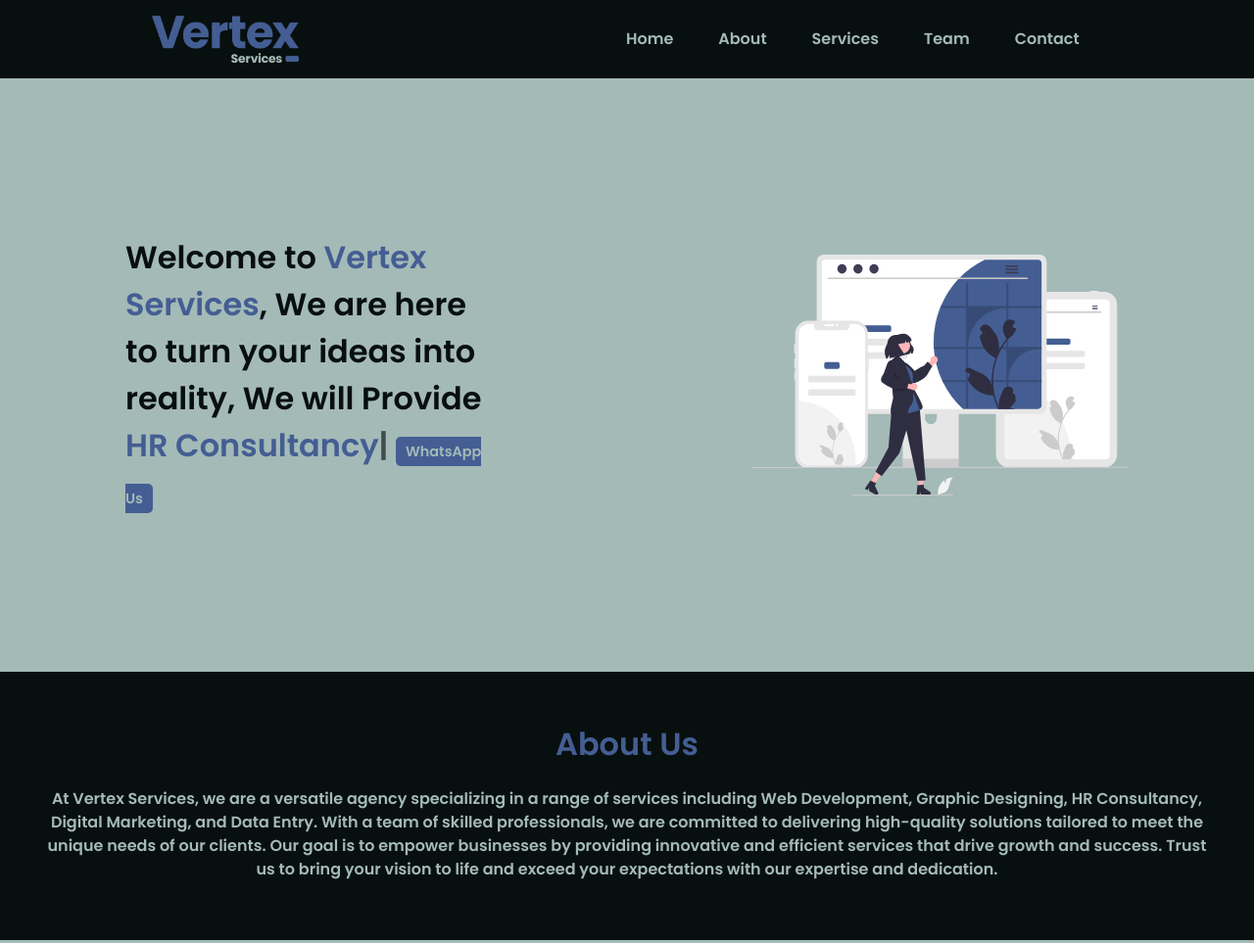
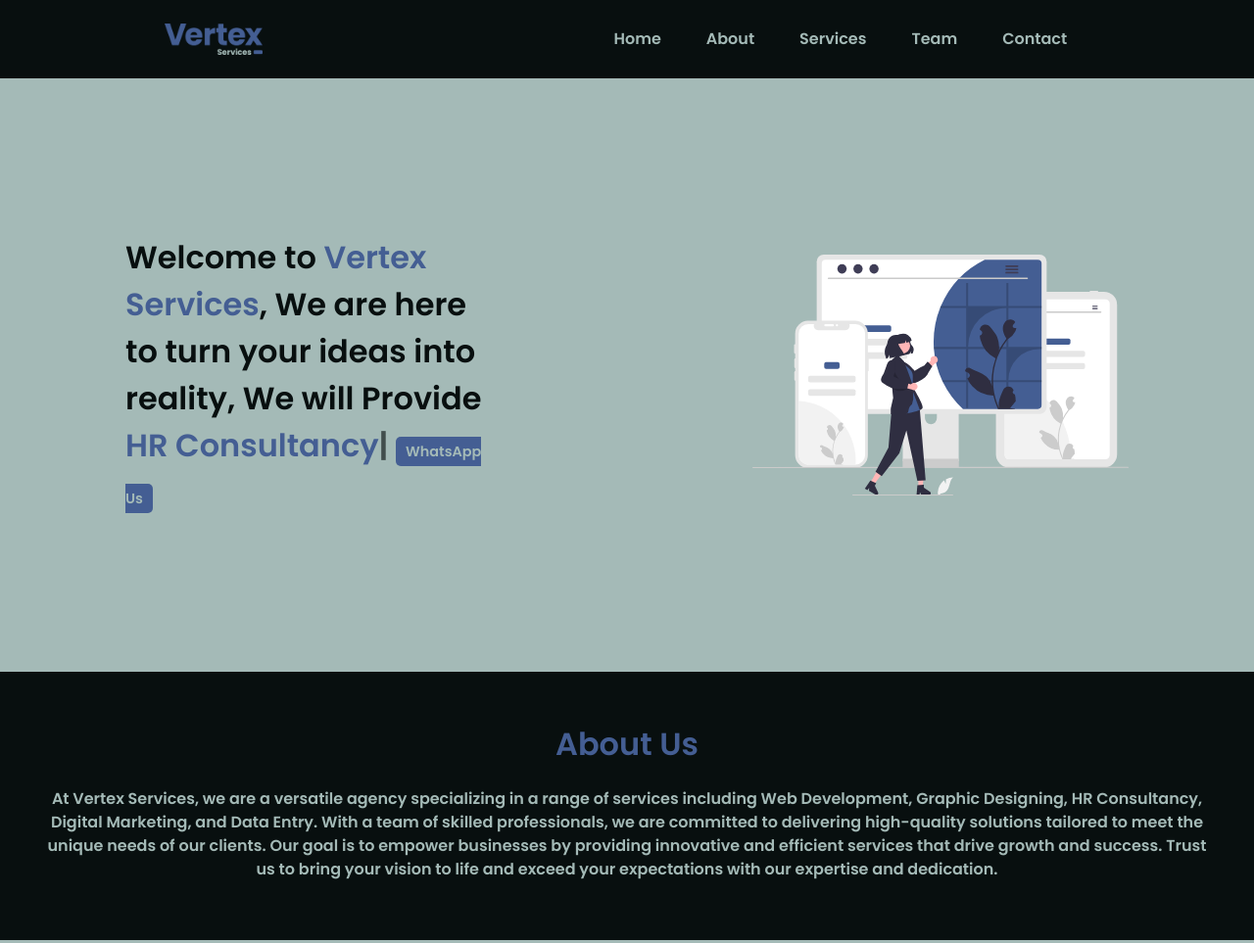
Before and after one commit to syedfarhanhabib/vertexservices, a plain HTML site: page index.html in a window 1280 px wide. Shown: the top 963 px of the page at 98% size. Drawn offline with nearby package versions, Linux system fonts and the light colour scheme.

Commit message:
Update style.css

```diff
--- a/style.css
+++ b/style.css
@@ -13,8 +13,8 @@ p{
 }
 
 /* Header Section */
-.left img{
-    width: 50px;
+.left a img{
+    width: 100px;
 }
 nav {
     display: flex;
```
